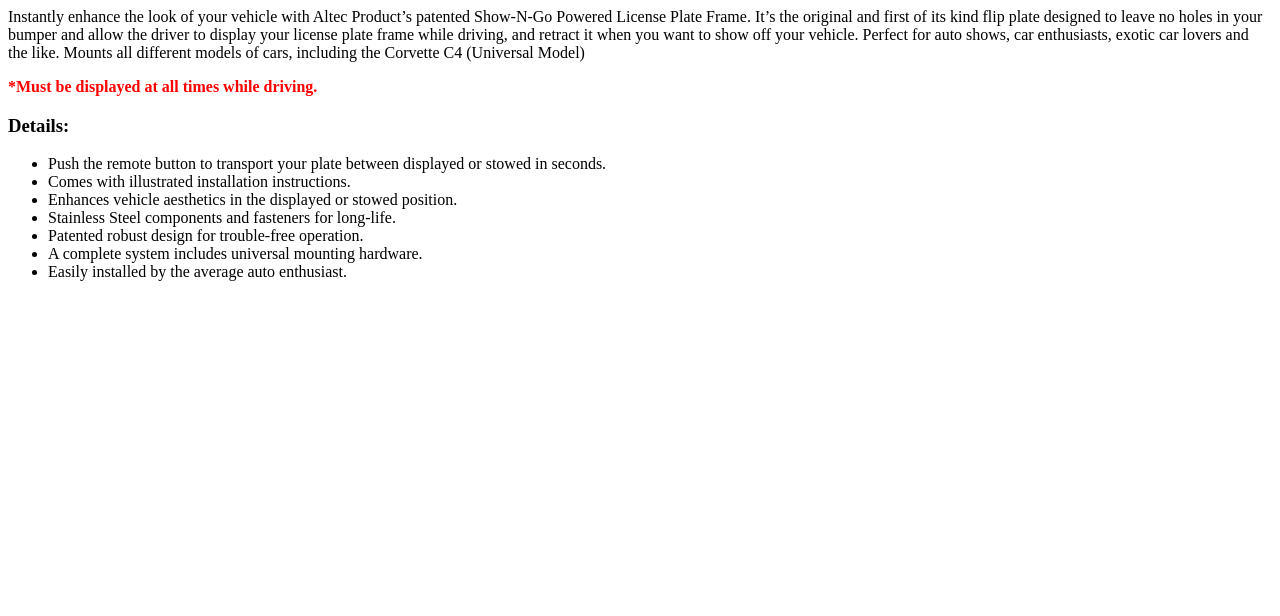
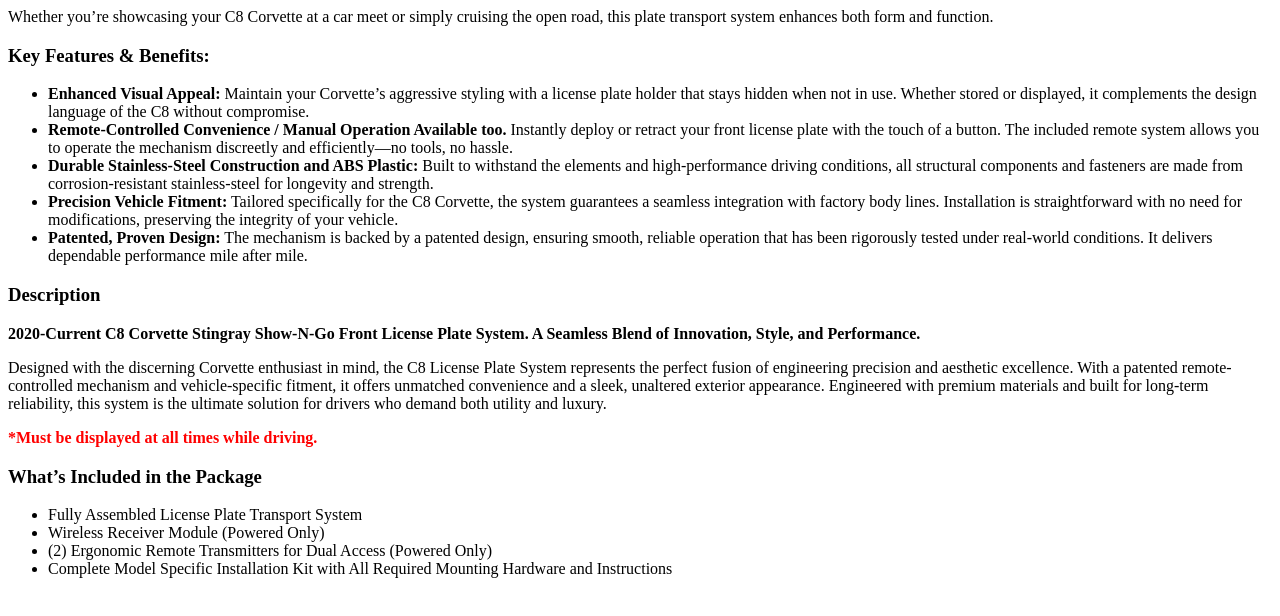
Before and after one commit to austinslatey/Toppers_Research, a plain HTML site: page random_stuff/index.html in a window 1280 px wide. Drawn offline with Linux system fonts and the light colour scheme.

```diff
--- a/random_stuff/index.html
+++ b/random_stuff/index.html
@@ -1,17 +1,39 @@
-<p>Instantly enhance the look of your vehicle with Altec Product’s patented Show-N-Go Powered License Plate Frame. It’s
-    the original and first of its kind flip plate designed to leave no holes in your bumper and allow the driver to
-    display your license plate frame while driving, and retract it when you want to show off your vehicle. Perfect for
-    auto shows, car enthusiasts, exotic car lovers and the like. Mounts all different models of cars, including the
-    Corvette C4 (Universal Model)</p>
+<p>Whether you’re showcasing your C8 Corvette at a car meet or simply cruising the open road, this plate transport
+    system enhances both form and function.</p>
+
+<h3>Key Features & Benefits:</h3>
+<ul>
+    <li><strong>Enhanced Visual Appeal:</strong> Maintain your Corvette’s aggressive styling with a license plate holder
+        that stays hidden when not in use. Whether stored or displayed, it complements the design language of the C8
+        without compromise.</li>
+    <li><strong>Remote-Controlled Convenience / Manual Operation Available too.</strong> Instantly deploy or retract
+        your front license plate with the touch of a button. The included remote system allows you to operate the
+        mechanism discreetly and efficiently—no tools, no hassle.</li>
+    <li><strong>Durable Stainless-Steel Construction and ABS Plastic:</strong> Built to withstand the elements and
+        high-performance driving conditions, all structural components and fasteners are made from corrosion-resistant
+        stainless-steel for longevity and strength.</li>
+    <li><strong>Precision Vehicle Fitment:</strong> Tailored specifically for the C8 Corvette, the system guarantees a
+        seamless integration with factory body lines. Installation is straightforward with no need for modifications,
+        preserving the integrity of your vehicle.</li>
+    <li><strong>Patented, Proven Design:</strong> The mechanism is backed by a patented design, ensuring smooth,
+        reliable operation that has been rigorously tested under real-world conditions. It delivers dependable
+        performance mile after mile.</li>
+</ul>
+
+<h3>Description</h3>
+<p><strong>2020-Current C8 Corvette Stingray Show-N-Go Front License Plate System. A Seamless Blend of Innovation,
+        Style, and Performance.</strong></p>
+<p>Designed with the discerning Corvette enthusiast in mind, the C8 License Plate System represents the perfect fusion
+    of engineering precision and aesthetic excellence. With a patented remote-controlled mechanism and vehicle-specific
+    fitment, it offers unmatched convenience and a sleek, unaltered exterior appearance. Engineered with premium
+    materials and built for long-term reliability, this system is the ultimate solution for drivers who demand both
+    utility and luxury.</p>
 <p style="color: red; font-weight: bold;">*Must be displayed at all times while driving.</p>
 
-<h3>Details:</h3>
+<h3>What’s Included in the Package</h3>
 <ul>
-    <li>Push the remote button to transport your plate between displayed or stowed in seconds.</li>
-    <li>Comes with illustrated installation instructions.</li>
-    <li>Enhances vehicle aesthetics in the displayed or stowed position.</li>
-    <li>Stainless Steel components and fasteners for long-life.</li>
-    <li>Patented robust design for trouble-free operation.</li>
-    <li>A complete system includes universal mounting hardware.</li>
-    <li>Easily installed by the average auto enthusiast.</li>
+    <li>Fully Assembled License Plate Transport System</li>
+    <li>Wireless Receiver Module (Powered Only)</li>
+    <li>(2) Ergonomic Remote Transmitters for Dual Access (Powered Only)</li>
+    <li>Complete Model Specific Installation Kit with All Required Mounting Hardware and Instructions</li>
 </ul>
```
Also changed, not shown: .devcontainer/devcontainer.json (added).
